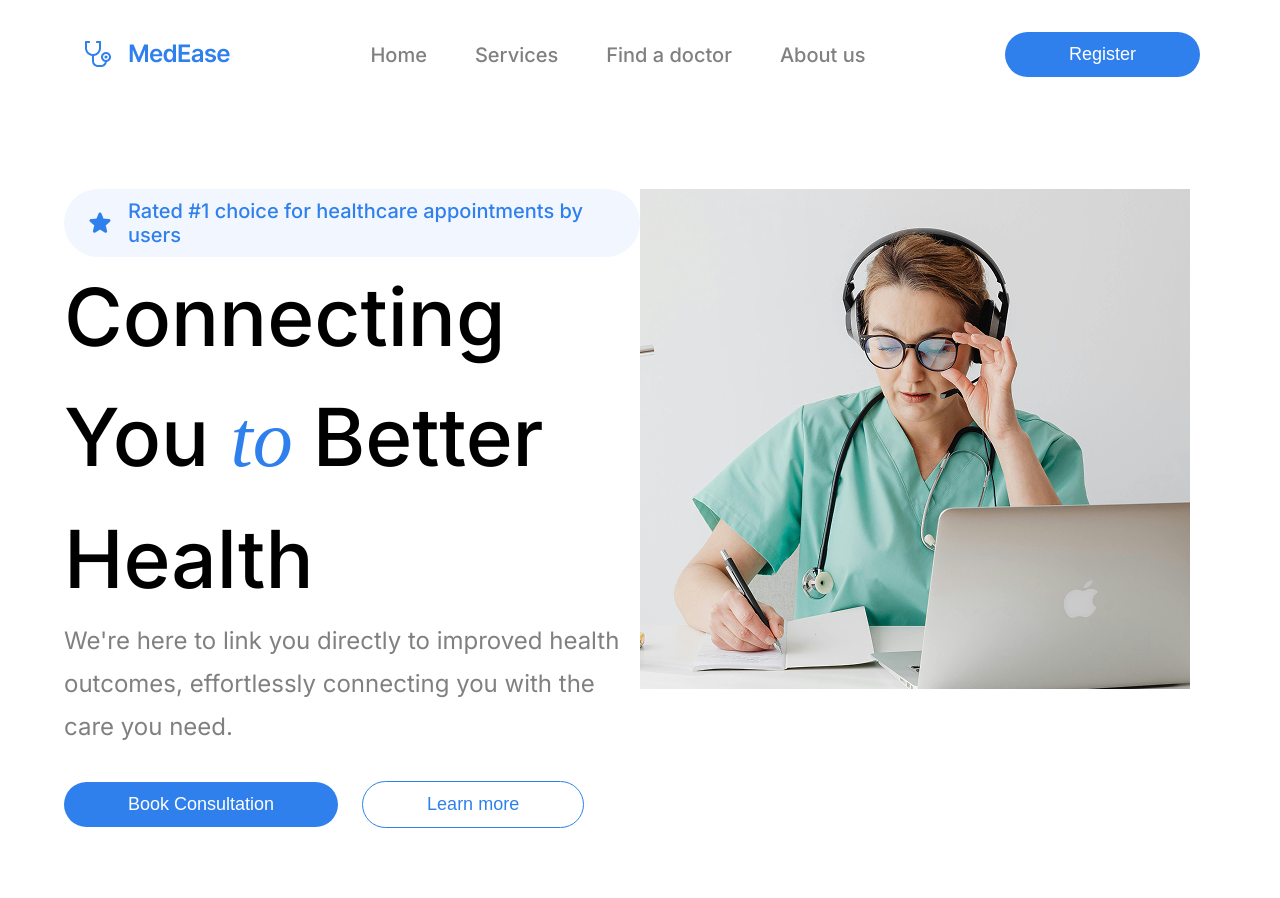
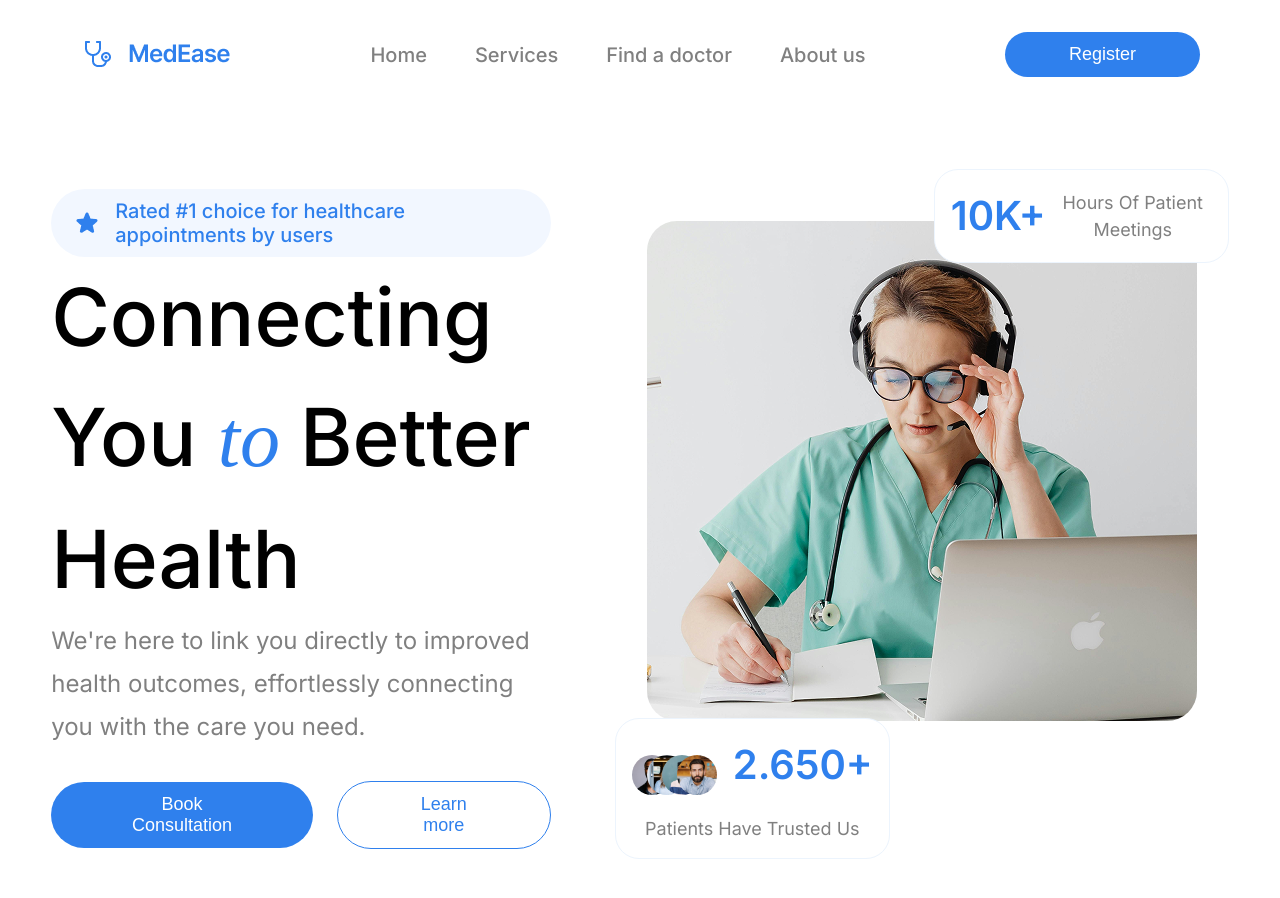
Before and after one commit to callmeoani/altschool-semester1-holiday-project, a plain HTML site: page contributors/ojara/index.html in a window 1280 px wide. Drawn offline with Linux system fonts and the light colour scheme; a web font is replaced by a local one.

Commit message:
completed nav and hero section

```diff
--- a/contributors/ojara/index.html
+++ b/contributors/ojara/index.html
@@ -1,15 +1,15 @@
-<!DOCTYPE html>
+<!doctype html>
 <html lang="en">
   <head>
-    <meta charset="UTF-8">
-    <meta name="viewport" content="width=device-width, initial-scale=1.0">
-    <link rel="stylesheet" href="/contributors/ojara/style.css">
+    <meta charset="UTF-8" />
+    <meta name="viewport" content="width=device-width, initial-scale=1.0" />
+    <link rel="stylesheet" href="/contributors/ojara/style.css" />
     <title>MEDEASE | OJARA</title>
   </head>
   <body>
     <header>
       <div class="logo">
-            <img src="./images/Logo.png" alt="">
+        <img src="./images/Logo.png" alt="" />
       </div>
       <nav>
         <ul>
@@ -18,7 +18,6 @@
           <li>Find a doctor</li>
           <li>About us</li>
         </ul>
-
       </nav>
       <button class="btn btn-fill">Register</button>
     </header>
@@ -26,14 +25,17 @@
     <section class="hero-section">
       <div class="hero-content">
         <div class="badge">
-                <img src="./images/Star.png" alt="">
-                <p class="paragraph-500">Rated #1 choice for healthcare appointments by users</p>
+          <img src="./images/Star.png" alt="" />
+          <p class="paragraph-500">
+            Rated #1 choice for healthcare appointments by users
+          </p>
         </div>
 
-            <h1 class="hero-title">
-                Connecting You <span>to </span>Better Health
-            </h1>
-            <p class="hero-text">We're here to link you directly to improved health outcomes, effortlessly connecting you with the care you need.</p>
+        <h1 class="hero-title">Connecting You <span>to </span>Better Health</h1>
+        <p class="hero-text">
+          We're here to link you directly to improved health outcomes,
+          effortlessly connecting you with the care you need.
+        </p>
 
         <div class="btn-group">
           <button class="btn btn-fill">Book Consultation</button>
@@ -41,11 +43,30 @@
         </div>
       </div>
       <div class="hero-image">
-            <img src="./images/doctor.png" alt="">
+        <img src="./images/doctor.png" alt="" />
+
+        <div class="value value-1">
+          <h3>10K+</h3>
+          <p>hours of patient meetings</p>
+        </div>
+
+        <div class="value value-2">
+            <div class="value-2-group">
+<div class="user-group">
+            <img src="./images/user1.jpg" alt="" />
+            <img src="./images/user2.jpg" alt="" />
+            <img src="./images/user3.jpg" alt="" />
+            <img src="./images/user4.jpg" alt="" />
+          </div>
+
+          <div class="">
+            <h3>2.650+</h3>
+            <br />
+        </div>
+            </div>
+          <p>patients have trusted us</p>
 
       </div>
-
     </section>
-
   </body>
 </html>
--- a/contributors/ojara/style.css
+++ b/contributors/ojara/style.css
@@ -1,5 +1,5 @@
 @import url("https://fonts.googleapis.com/css2?family=Inter:ital,opsz,wght@0,14..32,100..900;1,14..32,100..900&display=swap");
-@import url('https://fonts.googleapis.com/css2?family=Cambo&display=swap');
+@import url("https://fonts.googleapis.com/css2?family=Cambo&display=swap");
 :root {
   --primary-blue: #2f80ed;
   --grey-text: #808080;
@@ -19,6 +19,9 @@ header {
   padding: 2rem 5rem;
   font-family: "Inter", sans-serif;
   position: sticky;
+  top: 0;
+  z-index: 1000;
+  background-color: white;
 }
 header nav ul {
   list-style-type: none;
@@ -40,7 +43,7 @@ button {
   outline: none;
   border: 0;
 }
-.paragraph-500{
+.paragraph-500 {
   font-size: 20px;
   font-weight: 500;
 }
@@ -54,16 +57,17 @@ font-size: 20px;
   background-color: var(--primary-blue);
   color: white;
 }
-.btn-outline{
+.btn-outline {
   background-color: transparent;
-    border:1px solid var(--primary-blue);
-    color: var(--primary-blue)
+  border: 1px solid var(--primary-blue);
+  color: var(--primary-blue);
 }
 .hero-section {
-  padding: 5rem 4rem;
+  padding: 5rem 3.2rem;
   display: grid;
   grid-template-columns: repeat(2, 1fr);
   font-family: "Inter", sans-serif;
+  gap: 4rem;
 }
 .badge {
   display: flex;
@@ -77,31 +81,97 @@ font-size: 20px;
   width: 24px;
   height: 24px;
 }
-.badge p{
+.badge p {
   color: var(--primary-blue);
   letter-spacing: -2%;
 }
-.hero-title{
+.hero-title {
   font-size: 80px;
   font-weight: 500;
   letter-spacing: -3%;
   line-height: 150%;
 }
-.hero-title span{
+.hero-title span {
   font-family: "Cambo", serif;
   font-style: italic;
-    color: var(--primary-blue)
+  color: var(--primary-blue);
 }
-.hero-text{
+.hero-text {
   font-size: 24px;
   color: var(--grey-text);
   font-weight: 400;
   line-height: 180%;
   letter-spacing: -2%;
 }
-.btn-group{
+.btn-group {
   display: flex;
   align-items: center;
   gap: 24px;
   margin-top: 2rem;
 }
+.hero-image {
+  /* border: 1px solid red; */
+  padding: 2rem;
+  position: relative;
+}
+.hero-image img {
+  border-radius: 30px;
+}
+.value {
+  background-color: #fff;
+  border-radius: 24px;
+  padding: 1rem;
+  gap: 8px;
+  text-align: center;
+  border: 1px solid #ecf4fd;
+}
+.value h3 {
+  color: var(--primary-blue);
+  font-weight: 600;
+  font-size: 40px;
+  letter-spacing: -2%;
+  line-height: 150%;
+}
+.value p {
+  font-weight: 400;
+  font-size: 18px;
+  color: var(--grey-text);
+  text-transform: capitalize;
+  letter-spacing: -2%;
+  line-height: 150%;
+}
+.value-1 {
+  position: absolute;
+  top: -20px;
+  right: 0;
+    display: flex;
+  align-items: center;
+  width: 295px;
+}
+.user-group {
+  display: flex;
+  align-items: center;
+}
+.user-group img {
+  height: 40px;
+  width: 40px;
+  border-radius: 50%;
+  margin-left: -25px;
+}
+.value-2 {
+  /* width: 285px; */
+  position: absolute;
+  /* display: flex;
+  flex-direction: row;
+  align-items: center; */
+  /* justify-content: center; */
+  bottom: -10px;
+  left: 0;
+}
+.value-2-group {
+  display: flex;
+  align-items: center;
+  gap: 1rem;
+  padding-left: 25px;
+  justify-content: center;
+}
```
Lines whose indentation alone changed are shown as unchanged.
